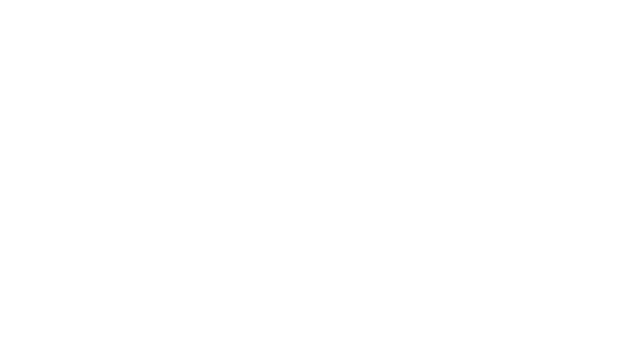
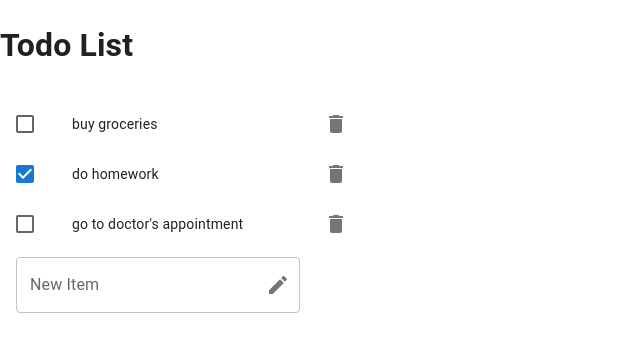
Before and after one commit to adussa3/TodoListWithReact, a React (Vite) app: page / in a window 1280 px wide. Shown: the top 352 px of the page, without its empty margins (0-640 px from the left). Built offline with nearby package versions, Linux system fonts and the light colour scheme.

Commit message:
Added Components and created the logic for the Todo List

```diff
--- a/src/App.jsx
+++ b/src/App.jsx
@@ -1,7 +1,14 @@
 import "./App.css";
+import CssBaseline from "@mui/material/CssBaseline";
+import TodoList from "./TodoList";
 
 function App() {
-    return;
+    return (
+        <>
+            <CssBaseline />
+            <TodoList />
+        </>
+    );
 }
 
 export default App;
--- /dev/null
+++ b/src/TodoForm.jsx
@@ -0,0 +1,57 @@
+// Import useState
+import { useState } from "react";
+
+// Import Material UI Components
+import CreateIcon from "@mui/icons-material/Create";
+import IconButton from "@mui/material/IconButton";
+import InputAdornment from "@mui/material/InputAdornment";
+import ListItem from "@mui/material/ListItem";
+import TextField from "@mui/material/TextField";
+
+function TodoForm({ addTodo }) {
+    // Text State
+    const [text, setText] = useState("");
+
+    // Update Text State
+    const handleChange = (evt) => {
+        setText(evt.target.value);
+    };
+
+    // Add a new item to the Todos State
+    const handleSubmit = (evt) => {
+        evt.preventDefault();
+        addTodo(text);
+        setText("");
+    };
+
+    return (
+        <ListItem>
+            {/*
+                Note: you don't have to pass in the event object in the handleSubmit and updateText
+                functions, the event object is automatically passed into them!
+             */}
+            <form onSubmit={handleSubmit}>
+                {" "}
+                <TextField
+                    id={"outlined-basic"}
+                    label="New Item"
+                    variant="outlined"
+                    value={text}
+                    onChange={handleChange}
+                    onSubmit={() => addTodo(text)}
+                    InputProps={{
+                        endAdornment: (
+                            <InputAdornment position="end">
+                                <IconButton edge="end" type="submit">
+                                    <CreateIcon />
+                                </IconButton>
+                            </InputAdornment>
+                        ),
+                    }}
+                />
+            </form>
+        </ListItem>
+    );
+}
+
+export default TodoForm;
--- /dev/null
+++ b/src/TodoItem.jsx
@@ -0,0 +1,33 @@
+// Import Material UI Components
+import Checkbox from "@mui/material/Checkbox";
+import DeleteIcon from "@mui/icons-material/Delete";
+import IconButton from "@mui/material/IconButton";
+import ListItem from "@mui/material/ListItem";
+import ListItemButton from "@mui/material/ListItemButton";
+import ListItemIcon from "@mui/material/ListItemIcon";
+import ListItemText from "@mui/material/ListItemText";
+
+function TodoItem({ id, text, isCompleted, deleteTodo, toggleIsCompleted }) {
+    const labelId = `checkbox-list-label-${id}`;
+
+    return (
+        <ListItem
+            key={id}
+            secondaryAction={
+                <IconButton onClick={deleteTodo} edge="end">
+                    <DeleteIcon />
+                </IconButton>
+            }
+            disablePadding
+        >
+            <ListItemButton onClick={toggleIsCompleted} dense>
+                <ListItemIcon>
+                    <Checkbox edge="start" checked={isCompleted} tabIndex={-1} disableRipple inputProps={{ "aria-labelledby": labelId }} />
+                </ListItemIcon>
+                <ListItemText id={labelId} primary={text} />
+            </ListItemButton>
+        </ListItem>
+    );
+}
+
+export default TodoItem;
--- /dev/null
+++ b/src/TodoList.jsx
@@ -0,0 +1,64 @@
+// Import useState and uuid
+import { useState } from "react";
+import { v4 as uuid } from "uuid";
+
+// Import Components
+import TodoForm from "./TodoForm";
+import TodoItem from "./TodoItem";
+
+// Import Material UI Components
+import List from "@mui/material/List";
+
+// Testing data
+const initialTodos = [
+    { id: uuid(), text: "buy groceries", isCompleted: false },
+    { id: uuid(), text: "do homework", isCompleted: true },
+    { id: uuid(), text: "go to doctor's appointment", isCompleted: false },
+];
+
+function TodoList() {
+    // Todos State
+    const [todos, setTodos] = useState(initialTodos);
+
+    // Add a new item to the Todos State
+    const addTodo = (text) => {
+        if (text.length == 0) {
+            return;
+        }
+        const newTodo = { id: uuid(), text, isCompleted: false };
+        setTodos([...todos, newTodo]);
+    };
+
+    // Delete an item from the Todos State
+    const deleteTodo = (id) => {
+        setTodos((currTodos) => currTodos.filter((todo) => todo.id !== id));
+    };
+
+    // Toggle the isComplete boolean in a Todo
+    const toggleIsCompleted = (id) => {
+        setTodos((currTodos) => {
+            return currTodos.map((todo) => {
+                if (todo.id === id) {
+                    return { ...todo, isCompleted: !todo.isCompleted };
+                } else {
+                    return todo;
+                }
+            });
+        });
+    };
+
+    return (
+        <div>
+            <h1>Todo List</h1>
+            <List sx={{ width: "100%", maxWidth: 360, bgcolor: "background.paper" }}>
+                {todos.map((todo) => {
+                    const { id, text, isCompleted } = todo;
+                    return <TodoItem key={id} id={id} text={text} isCompleted={isCompleted} deleteTodo={() => deleteTodo(id)} toggleIsCompleted={() => toggleIsCompleted(id)} />;
+                })}
+                <TodoForm addTodo={addTodo} />
+            </List>
+        </div>
+    );
+}
+
+export default TodoList;
```
Also changed, not shown: package.json (+7 -1 lines), 1 other file (tests, documents, lock files or other folders).
